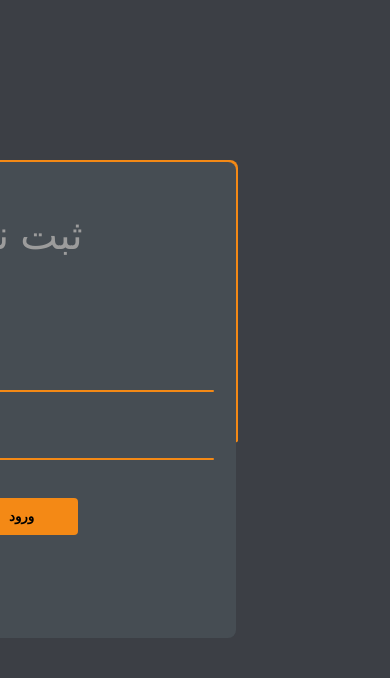
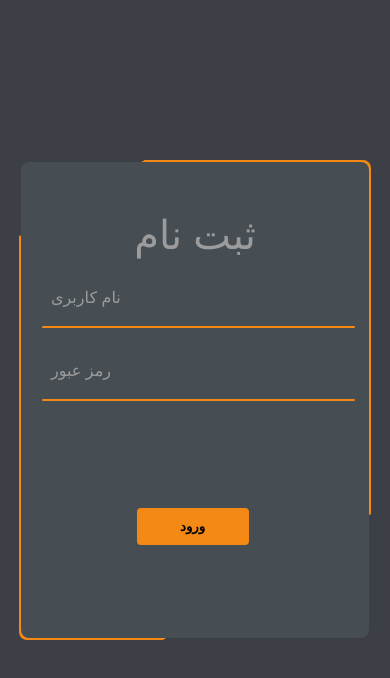
Before and after one commit to aminyaghmaee/teamsorena, a React (Create React App) app: page /signup in a window 390 px wide. Shown: the top 678 px of the page. Built offline with nearby package versions, Linux system fonts and the light colour scheme; a web font is replaced by a local one.

Commit message:
all pages responsived

```diff
--- a/src/components/bmi/bmi.css
+++ b/src/components/bmi/bmi.css
@@ -41,3 +41,8 @@
   right: 2rem;
   cursor: pointer;
 }
+@media screen and (max-width : 768px) {
+  .form{
+    left: calc((100% - 20rem)/2);
+  }
+}
--- a/src/components/bmi/bmi.jsx
+++ b/src/components/bmi/bmi.jsx
@@ -58,9 +58,9 @@ const Bmi = ({ setOpen, setResult, setIdeal, setShakhes, setJomle }) => {
       <form action="#" className="form">
         <i onClick={()=>navigate("/")} className="fa fa-times times-icon"></i>
         <label htmlFor="height">قد(سانتیمتر)</label>
-        <input ref={height} type="number" name="height" />
+        <input ref={height} type="number" name="height" required />
         <label htmlFor="weight">وزن(کیلوگرم)</label>
-        <input ref={weight} type="number" name="weight" />
+        <input ref={weight} type="number" name="weight" required />
         <div className="gender">
           <span>جنسیت: &nbsp; </span>
           <label htmlFor="male">مرد</label>
--- a/src/components/bmi/mohasebe.css
+++ b/src/components/bmi/mohasebe.css
@@ -40,3 +40,16 @@
 .nav-mohasebe > i:hover{
   color: var(--orange);
 }
+@media screen and (max-width : 768px) {
+    .mbmi{
+        flex-direction: column;
+        gap: 1rem;
+        height: 100vh;
+
+    }
+    .mbmi > span{
+        margin-top: 0rem;
+        width: 15rem;
+        height: 9rem;
+    }
+}
--- a/src/components/herosection/Hero.jsx
+++ b/src/components/herosection/Hero.jsx
@@ -14,7 +14,7 @@ const navigate = useNavigate();
         {/* the best ad */}
         <div className="the-best-ad">
           <div></div>
-          <span>برای دریافت برنامه ورزشی فقط کافیه کلیک کنی!</span>
+          <span onClick={()=>{navigate("/morabian")}}>برای دریافت برنامه ورزشی فقط کافیه کلیک کنی!</span>
         </div>
         {/* Hero heading */}
         <div className="hero-text">
@@ -22,7 +22,7 @@ const navigate = useNavigate();
             <span>مربی خودتو انتخاب کن </span>
             <br />
             <span>و رایگان&nbsp;</span>
-            <span className="stroke-text clicked"> مشاوره</span>
+            <span className="stroke-text clicked moshavere-morabi" onClick={()=>{navigate("/morabian")}}> مشاوره</span>
             <span>&nbsp;بگیر</span>
           </div>
         </div>
--- a/src/components/login.form/login.css
+++ b/src/components/login.form/login.css
@@ -168,3 +168,13 @@ cursor: pointer;
   font-size: small;
   margin-top: 0.3rem;
 }
+@media screen and (max-width: 768px) {
+
+  .box{
+    width: 22rem;
+    right: calc((100% - 22rem)/2);
+  }
+  .submit-input{
+  margin-right: 30%;
+  }
+}
--- a/src/components/login.form/login.jsx
+++ b/src/components/login.form/login.jsx
@@ -11,7 +11,7 @@ const Login = () => {
     password: yup
       .string()
       .required("رمز عبور حتما وارد شود")
-      .min(4, "رمز عبور حتما باید 4 کارکتر باشد")
+      .min(4, "رمز عبور حداقل باید 4 کارکتر باشد")
       .max(10,"رمز عبور حداکثر باید 10 کارکتر باشد")
   });
   const navigate = useNavigate();
--- a/src/components/morabian/morabian.css
+++ b/src/components/morabian/morabian.css
@@ -21,7 +21,12 @@
   border-radius: 5px;
   width: 30rem;
   color: white;
-  cursor: pointer;
+}
+.information-morabi{
+display: flex;
+flex-direction: column;
+justify-content: space-around;
+gap: 0.5rem;
 }
 .morabi-img{
   width: 9rem;
@@ -29,10 +34,10 @@
   border-radius: 50%;
 }
 .age{
-  margin-top: 4rem;
+  /* margin-top: 4rem; */
 }
 .morabi > div:hover {
-  background: var(--planCard);
+  /* background: var(--planCard); */
 }
 /* h2{
     color: white;
@@ -54,3 +59,15 @@
 .nav > i:hover {
   color: var(--orange);
 }
+.goftogo {
+  cursor: pointer;
+}
+.goftogo:hover{
+  color: white;
+  background-color: var(--orange);
+}
+@media screen and (max-width : 768px) {
+  .morabi > div{
+width: 23rem;
+  }
+}
--- a/src/components/morabian/morabian.jsx
+++ b/src/components/morabian/morabian.jsx
@@ -81,9 +81,12 @@ const Morabian = () => {
                 <div>
                   <img className="morabi-img" src={e.imageId} alt="" />
                 </div>
-                <span className="age"> سن: {e.age}</span>
-                <h4>{e.name}</h4>
-                <h5>شماره تماس: {e.phoneNumber}</h5>
+                <div className="information-morabi">
+                  <h4>{e.name}</h4>
+                  <span className="age"> سن: {e.age}</span>
+                  <h5>شماره تماس: {e.phoneNumber}</h5>
+                  <button className="goftogo btn">گفتگو</button>
+                </div>
               </div>
             </div>
           );
--- a/src/components/reshteha/reshteha.css
+++ b/src/components/reshteha/reshteha.css
@@ -4,6 +4,8 @@
   height: 100vh;
   justify-content: space-around;
   text-align: center;
+  gap: 2rem;
+
 }
 .reshte {
     display: flex;
@@ -23,3 +25,11 @@
   transform: scale(1.1);
   transition: 1s;
 }
+@media screen and (max-width : 768px) {
+  .reshteha{
+    height: 180rem;
+  }
+  .reshte{
+    width: 25rem;
+  }
+}
--- a/src/components/signup/signup.css
+++ b/src/components/signup/signup.css
@@ -1,3 +1,183 @@
+.container {
+  height: 100vh;
+}
+
+.box {
+  position: relative;
+  right: 39%;
+  top: 10rem;
+  width: 27rem;
+  height: 30rem;
+  background-color: var(--grey);
+  border-radius: 8px;
+  overflow: hidden;
+}
+.box::before {
+  content: "";
+  position: absolute;
+  top: -5%;
+  left: -50%;
+  width: 400px;
+  height: 420px;
+  /* background: linear-gradient(0deg, transparent, transparent, #45f3ff); */
+  background-color: var(--orange);
+  transform-origin: right;
+  animation: animate 6s linear infinite;
+}
+.box::after {
+  content: "";
+  position: absolute;
+  top: -5%;
+  left: -50%;
+  width: 400px;
+  height: 420px;
+  background-color: var(--orange);
+  transform-origin: right;
+  animation: animate 6s linear infinite;
+  animation-delay: -3s;
+z-index: 9;
+}
+@keyframes animate {
+  0% {
+    transform: rotate(0deg);
+  }
+  100% {
+    transform: rotate(360deg);
+  }
+}
+.form-login {
+  position: absolute;
+  inset: 2px;
+  border-radius: 8px;
+  background: var(--darkGrey);
+  z-index: 10;
+  padding: 50px 40px;
+  display: flex;
+  flex-direction: column;
+
+}
+.form-login > h2{
+  color:var(--gray);
+  font-weight: 500;
+  text-align: center;
+  font-size: 2.5rem;
+}
+.input-box-signup > input{
+position: relative;
+width: 100%;
+padding: 40px 10px 10px;
+background: transparent;
+border: none;
+outline: none;
+color: white;
+font-size: 1rem;
+z-index: 10;
+}
+.input-box-signup > span{
+position: absolute;
+left: 0;
+padding: 30px 30px 10px;
+font-size: 1rem;
+color: var(--gray);
+pointer-events: none;
+transition: 0.5s;
+
+}
+/* .input-box input:valid ~ span , */
+/* .input-box-signup input:focus ~ span{
+  color: black;
+  transform: translateY(80px);
+  font-size: 0.93rem;
+
+} */
+.input-box-signup > div{
+  position: absolute;
+  width: 90%;
+  margin-top: 0rem;
+  height: 2px;
+  background-color: var(--orange);
+  left: 1.3rem;
+  transition: 0.5s;
+  pointer-events: none;
+  border-radius: 4px;
+  z-index: 9;
+}
+/* .line1{
+  position: absolute;
+  left: 1.5rem;
+  bottom: 17.5rem;
+  width: 90%;
+  height: 2px;
+  background-color: var(--orange);
+  border-radius: 4px;
+  transition: 0.5s;
+  pointer-events: none;
+  z-index: 9;
+}
+.line2{
+  position: absolute;
+  left: 1.5rem;
+  bottom: 12rem;
+  width: 90%;
+  height: 2px;
+  background-color: var(--orange);
+  border-radius: 4px;
+  transition: 0.5s;
+  pointer-events: none;
+  z-index: 9;
+} */
+/* .input-box input:valid ~ div , */
+/* .input-box  input:focus ~ div{
+height:40px;
+} */
+input [type = "submit"]{
+  font-size: 4rem;
+}
+.links{
+  display: flex;
+  justify-content: space-between;
+margin-top: 2rem;
+}
+.links > a{
+
+  font-size: 0.75rem;
+  color: #8f8f8f;
+text-decoration: none;
+cursor: pointer;
+}
+.links > a:hover{
+  color: var(--orange);
+}
+.submit-input{
+  border: none;
+  outline: none;
+  background-color: var(--orange);
+  padding: 11px 25px;
+  width: 7rem;
+  margin-top: 3rem;
+  border-radius: 4px;
+  font-weight: 600;
+  cursor: pointer;
+  margin-right: 34%;
+}
+.submit-input:active{
+  opacity: 0.8;
+}
+.input-box-signup > p{
+  color: var(--orange);
+  font-size: small;
+  margin-top: 0.3rem;
+}
+@media screen and (max-width: 768px) {
+
+  .box{
+    width: 22rem;
+    right: calc((100% - 22rem)/2);
+  }
+  .submit-input{
+  margin-right: 30%;
+  }
+}
 .submit-input-signup{
     margin-top: 6.5rem;
 }
--- a/src/components/signup/signup.jsx
+++ b/src/components/signup/signup.jsx
@@ -1,30 +1,52 @@
 import React from "react";
-import "../login.form/login.css";
 import "../signup/signup.css";
+import { useForm } from "react-hook-form";
+import { yupResolver } from "@hookform/resolvers/yup";
+import * as yup from "yup";
+
 const Signup = () => {
-  const handleSubmit = async (e) => {
-    e.preventDefault();
+  const schema = yup.object().shape({
+    username: yup.string().required("نام کاربری حتما وارد شود"),
+    password: yup
+      .string()
+      .required("رمز عبور حتما وارد شود")
+      .min(4, "رمز عبور حداقل باید 4 کارکتر باشد")
+      .max(10,"رمز عبور حداکثر باید 10 کارکتر باشد")
+  });
+  const {
+    register,
+    handleSubmit,
+    formState: { errors },
+  } = useForm({
+    resolver: yupResolver(schema),
+  });
+
+  const onSubmit = (data) => {
+    console.log(data);
+    console.log(errors);
   };
+
   return (
     <div className="container">
       <div className="box">
-        <form onSubmit={handleSubmit} className="form-login">
+        <form onSubmit={handleSubmit(onSubmit)} className="form-login">
           <h2>ثبت نام</h2>
-          <div className="input-box">
-            <input type="text" required="required" />
+          <div className="input-box-signup">
+            <input {...register("username")} type="text" />
             <span>نام کاربری</span>
             <div className="line1"></div>
+            <p>{errors.username?.message}</p>
           </div>
-          <div className="input-box">
-            <input type="password" required="required" />
+          <div className="input-box-signup">
+            <input {...register("password")} type="password" />
             <span>رمز عبور</span>
             <div className="line2"></div>
+            <p>{errors.password?.message}</p>
           </div>
-          <button className="submit-input-signup submit-input">ورود</button>
+          <button type="submit" className="submit-input-signup submit-input">ورود</button>
         </form>
       </div>
     </div>
   );
-};
-
-export default Signup;
+  };
+  export default Signup;
```
